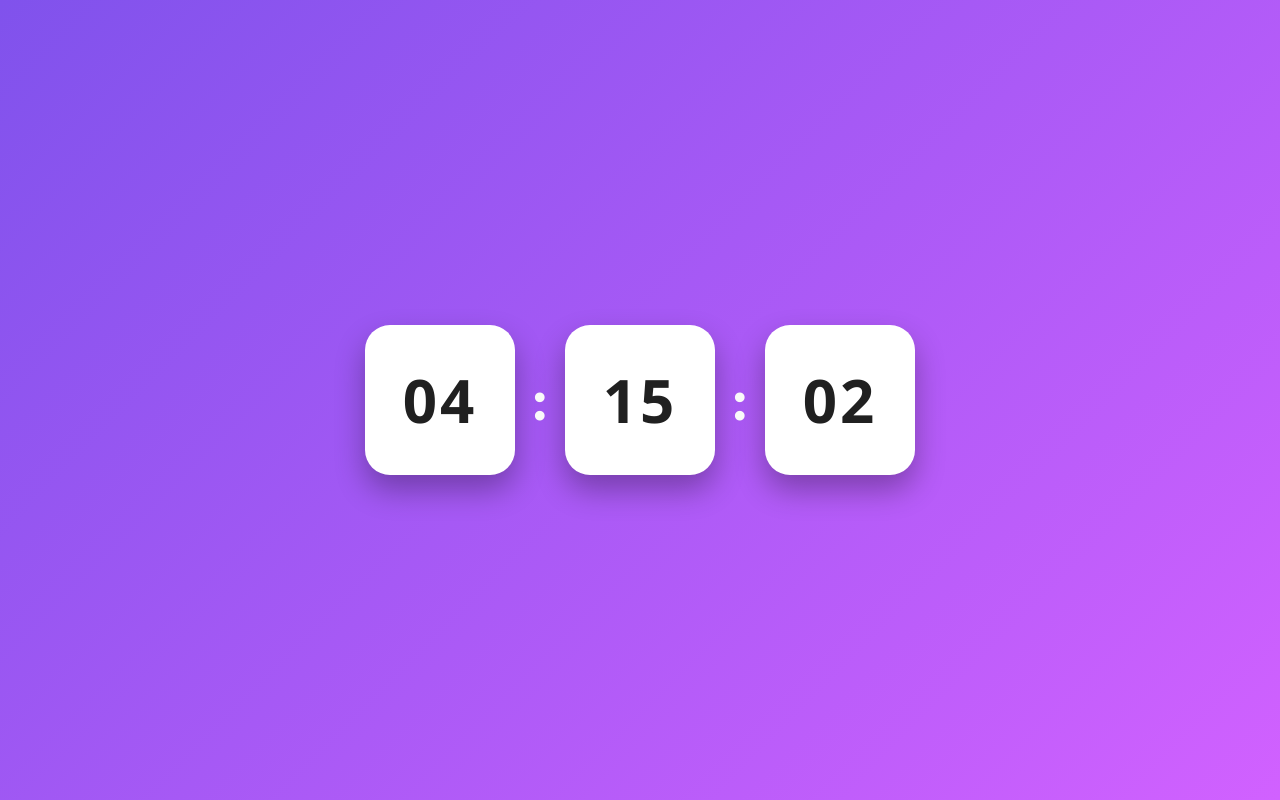
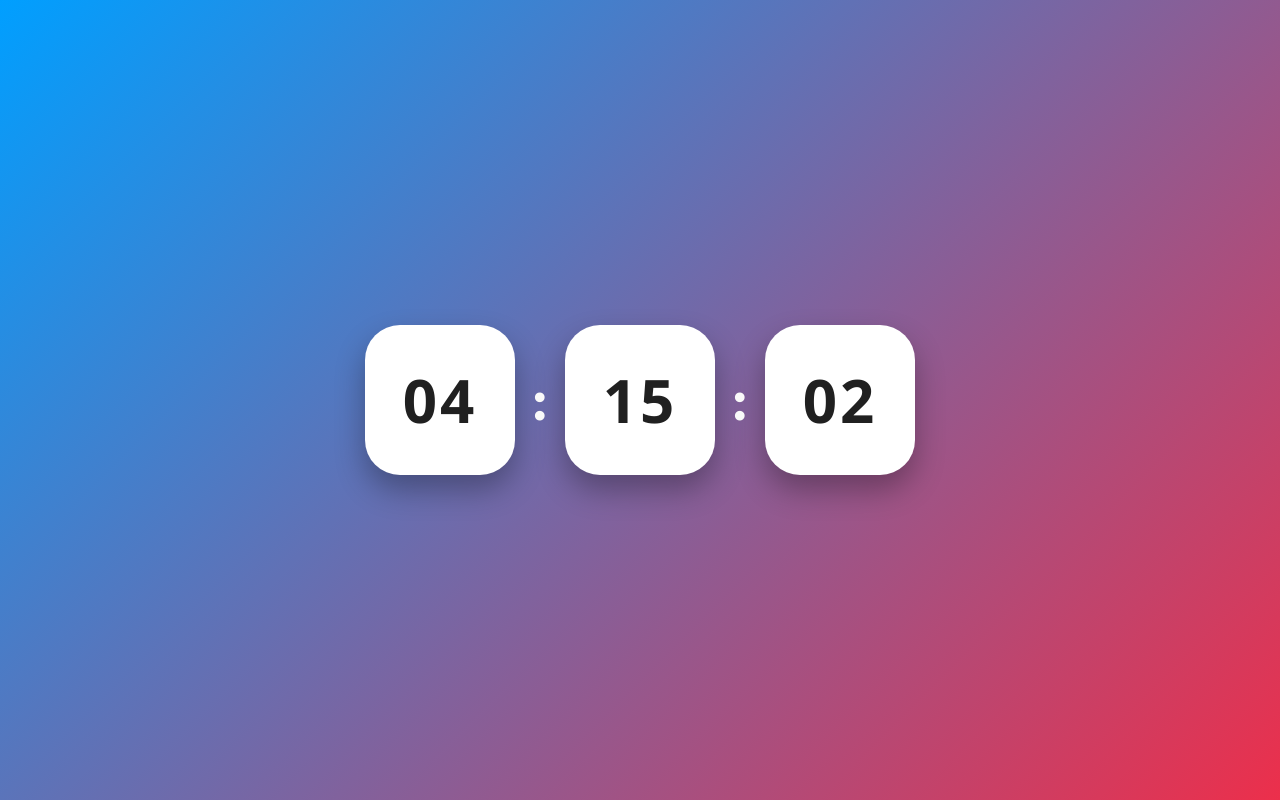
Before and after one commit to AmirsadraEttehad/Digital-Clock, a plain HTML site: page index.html in a window 1280 px wide. Drawn offline with nearby package versions, Linux system fonts and the light colour scheme.

Commit message:
Change gradient and border styles

```diff
--- a/css/style.css
+++ b/css/style.css
@@ -7,7 +7,7 @@
 }
 body {
   height: 100vh;
-  background: linear-gradient(135deg, #8052ec, #d161ff);
+  background: linear-gradient(135deg, #009FFF, #ec2F4B);
 }
 .clock {
   width: 550px;
@@ -31,7 +31,7 @@ body {
   font-family: "Open Sans", sans-serif;
   font-size: 60px;
   color: #202020;
-  border-radius: 25px;
+  border-radius: 35px;
   box-shadow: 0 15px 30px rgba(0, 0, 0, 0.3);
   letter-spacing: 3px;
 }
```
